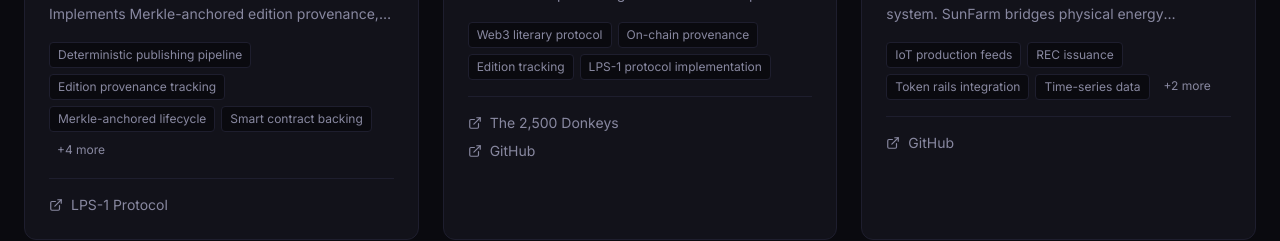
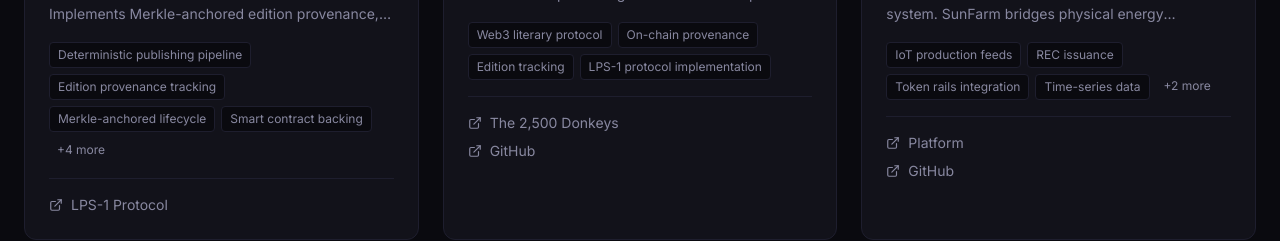
Before and after one commit to FTHTrading/kevan-burns-empire-, a Next.js app: page / in a window 1280 px wide. Shown: the part 7420-7661 px from the top of the page. Built offline with nearby package versions, Linux system fonts and the light colour scheme.

Commit message:
feat: add live URL to SunFarm Energy Layer

```diff
--- a/src/content/systems.ts
+++ b/src/content/systems.ts
@@ -1491,9 +1491,12 @@ export const systems: System[] = [
       'Physical-to-digital bridge',
     ],
     links: [
+      { label: 'Platform', url: 'https://fthtrading.github.io/sunfarm--platform/', type: 'live' },
       { label: 'GitHub', url: 'https://github.com/FTHTrading/sunfarm--platform', type: 'repo' },
     ],
+    liveUrl: 'https://fthtrading.github.io/sunfarm--platform/',
     repoUrls: ['https://github.com/FTHTrading/sunfarm--platform'],
+    linkedDomains: ['fthtrading.github.io'],
     metrics: { apiCount: 5, containerCount: 5, datastoreCount: 3 },
     dependents: [
       { systemId: 'helios', relationship: 'feeds-into', description: 'Energy production data' },
```
